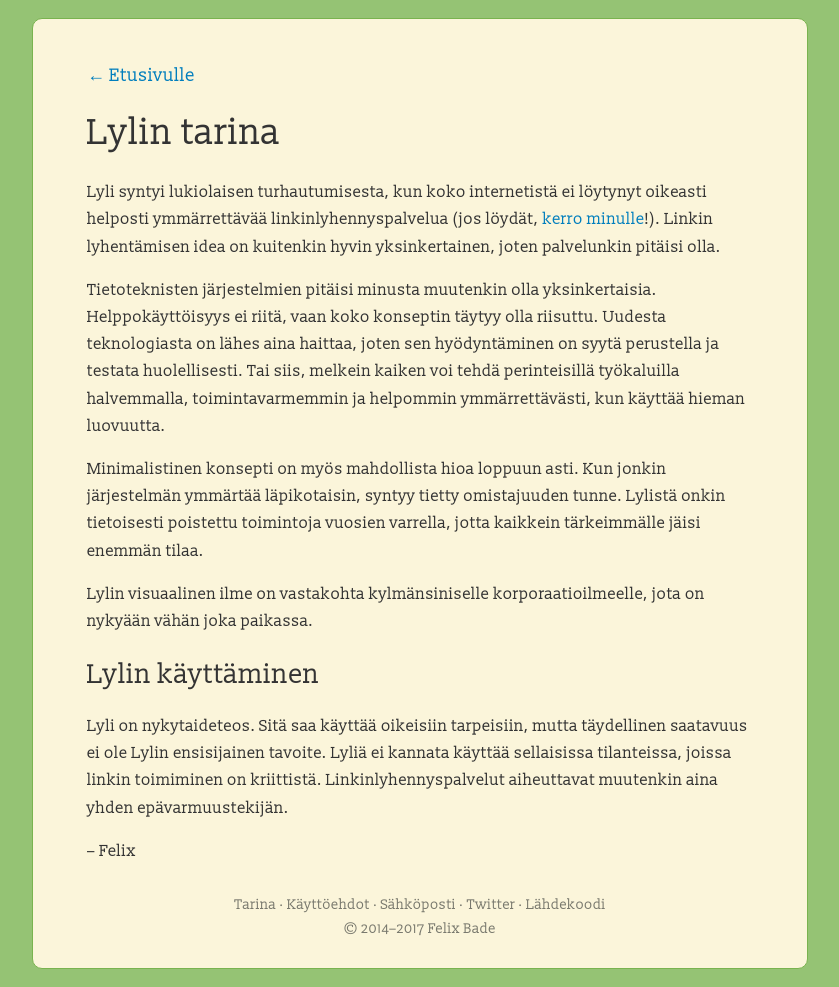
After one commit to felixbade/lyli, a Flask app: template app/templates/story.html in a window 1280 px wide. The commit adds this page. Shown: the whole page, without its empty margins (220-1059 px from the left). Run offline with Flask 2, Linux system fonts and the light colour scheme; the template is opened without the code that fills it, so the values that code supplies are empty; parts of the project's set-up code (start-up, migrations or seed data) failed here and were passed over.

Commit message:
Add Lyli’s story as a page

```diff
--- a/app/templates/base.html
+++ b/app/templates/base.html
@@ -23,6 +23,7 @@
         <div class="content">
             {% block content %}{% endblock %}
             <footer>
+                <a href="/tarina/">Tarina</a> &middot;
                 <a href="/ehdot/">Käyttöehdot</a> &middot;
                 {% if complicated %}
                 <a href="/">Yksinkertainen versio</a>
--- /dev/null
+++ b/app/templates/story.html
@@ -0,0 +1,17 @@
+{% extends "base.html" %}
+{% block title %}
+Lylin tarina
+{% endblock %}
+{% block content %}
+<div>
+    <a href="/">&larr; Etusivulle</a>
+    <h1>Lylin tarina</h1>
+    <p>Lyli syntyi lukiolaisen turhautumisesta, kun koko internetistä ei löytynyt oikeasti helposti ymmärrettävää linkinlyhennyspalvelua (jos löydät, <a href="mailto:{{email}}">kerro minulle</a>!). Linkin lyhentämisen idea on kuitenkin hyvin yksinkertainen, joten palvelunkin pitäisi olla.</p>
+    <p>Tietoteknisten järjestelmien pitäisi minusta muutenkin olla yksinkertaisia. Helppokäyttöisyys ei riitä, vaan koko konseptin täytyy olla riisuttu. Uudesta teknologiasta on lähes aina haittaa, joten sen hyödyntäminen on syytä perustella ja testata huolellisesti. Tai siis, melkein kaiken voi tehdä perinteisillä työkaluilla halvemmalla, toimintavarmemmin ja helpommin ymmärrettävästi, kun käyttää hieman luovuutta.</p>
+    <p>Minimalistinen konsepti on myös mahdollista hioa loppuun asti. Kun jonkin järjestelmän ymmärtää läpikotaisin, syntyy tietty omistajuuden tunne. Lylistä onkin tietoisesti poistettu toimintoja vuosien varrella, jotta kaikkein tärkeimmälle jäisi enemmän tilaa.</p>
+    <p>Lylin visuaalinen ilme on vastakohta kylmänsiniselle korporaatioilmeelle, jota on nykyään vähän joka paikassa.</p>
+    <h2>Lylin käyttäminen</h2>
+    <p>Lyli on nykytaideteos. Sitä saa käyttää oikeisiin tarpeisiin, mutta täydellinen saatavuus ei ole Lylin ensisijainen tavoite. Lyliä ei kannata käyttää sellaisissa tilanteissa, joissa linkin toimiminen on kriittistä. Linkinlyhennyspalvelut aiheuttavat muutenkin aina yhden epävarmuustekijän.</p>
+    <p>– Felix</p>
+</div>
+{% endblock %}
--- a/app/views.py
+++ b/app/views.py
@@ -85,6 +85,10 @@ def getDefaultName():
 def terms():
     return render_template('terms.html', email=get_email())
 
+@app.route('/tarina/')
+def story():
+    return render_template('story.html', email=get_email())
+
 @app.route('/500.html')
 def errorpage500():
     return render_template('500.html')
```
